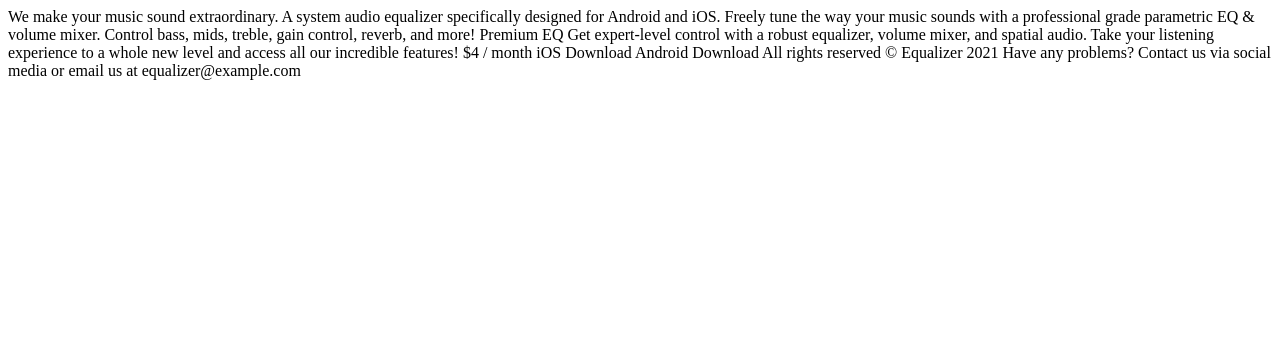
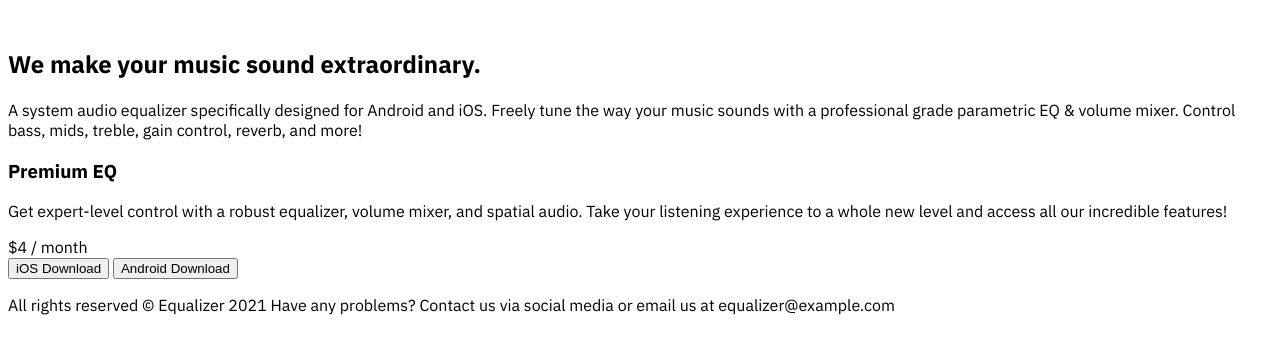
Before and after one commit to nmrabet/Equalizr-landing-page, a plain HTML site: page index.html in a window 1280 px wide. Drawn offline with Linux system fonts and the light colour scheme.

Commit message:
Fix accessibility and set up design system

```diff
--- a/index.html
+++ b/index.html
@@ -1,33 +1,53 @@
 <!DOCTYPE html>
 <html lang="en">
-<head>
-  <meta charset="UTF-8">
-  <meta name="viewport" content="width=device-width, initial-scale=1.0">
+  <head>
+    <meta charset="UTF-8" />
+    <meta name="viewport" content="width=device-width, initial-scale=1.0" />
+    <link rel="preconnect" href="https://fonts.googleapis.com" />
+    <link rel="preconnect" href="https://fonts.gstatic.com" crossorigin />
+    <link
+      href="https://fonts.googleapis.com/css2?family=IBM+Plex+Sans:wght@400;700&display=swap"
+      rel="stylesheet"
+    />
+    <link rel="stylesheet" href="style.css" />
+    <link
+      rel="icon"
+      type="image/png"
+      sizes="32x32"
+      href="./assets/favicon-32x32.png"
+    />
 
-  <link rel="icon" type="image/png" sizes="32x32" href="./assets/favicon-32x32.png">
+    <title>Frontend Mentor | Equalizer landing page</title>
+  </head>
+  <body>
+    <header>
+      <img src="" alt="" />
+      <h2>We make your music sound extraordinary.</h2>
 
-  <title>Frontend Mentor | Equalizer landing page</title>
-</head>
-<body>
-
-  We make your music sound extraordinary.
-
-  A system audio equalizer specifically designed for Android and iOS. Freely tune the
-  way your music sounds with a professional grade parametric EQ & volume mixer. Control
-  bass, mids, treble, gain control, reverb, and more!
-
-  Premium EQ
-
-  Get expert-level control with a robust equalizer, volume mixer, and spatial audio. Take
-  your listening experience to a whole new level and access all our incredible features!
-
-  $4 / month
-
-  iOS Download
-  Android Download
-
-  All rights reserved © Equalizer 2021
-  Have any problems? Contact us via social media or email us at equalizer@example.com
-
-</body>
+      <p>
+        A system audio equalizer specifically designed for Android and iOS.
+        Freely tune the way your music sounds with a professional grade
+        parametric EQ & volume mixer. Control bass, mids, treble, gain control,
+        reverb, and more!
+      </p>
+    </header>
+    <main>
+      <h3>Premium EQ</h3>
+      <p>
+        Get expert-level control with a robust equalizer, volume mixer, and
+        spatial audio. Take your listening experience to a whole new level and
+        access all our incredible features!
+      </p>
+      <div>$4 / month</div>
+      <button>iOS Download</button> <button>Android Download</button>
+    </main>
+    <footer>
+      <div>
+        <p>
+          All rights reserved © Equalizer 2021 Have any problems? Contact us via
+          social media or email us at equalizer@example.com
+        </p>
+      </div>
+    </footer>
+  </body>
 </html>
--- /dev/null
+++ b/style.css
@@ -0,0 +1,23 @@
+:root {
+  --clr-green: #66e2dc;
+  --clr-orange: #fa7453;
+  --clr-yellow: #ffb964;
+  --clr-whitish: #fcfaf9;
+  --clr-black: #191826;
+
+  --fw-bold: 700;
+  --fs-small: 1rem;
+  --fs-medium: 1.25rem;
+  --fs-large: 2.5rem;
+  --fs-xlarge: 5.5rem;
+}
+
+*,
+*::before,
+*::after {
+  box-sizing: border-box;
+}
+
+body {
+  font-family: "IBM Plex Sans", sans-serif;
+}
```
